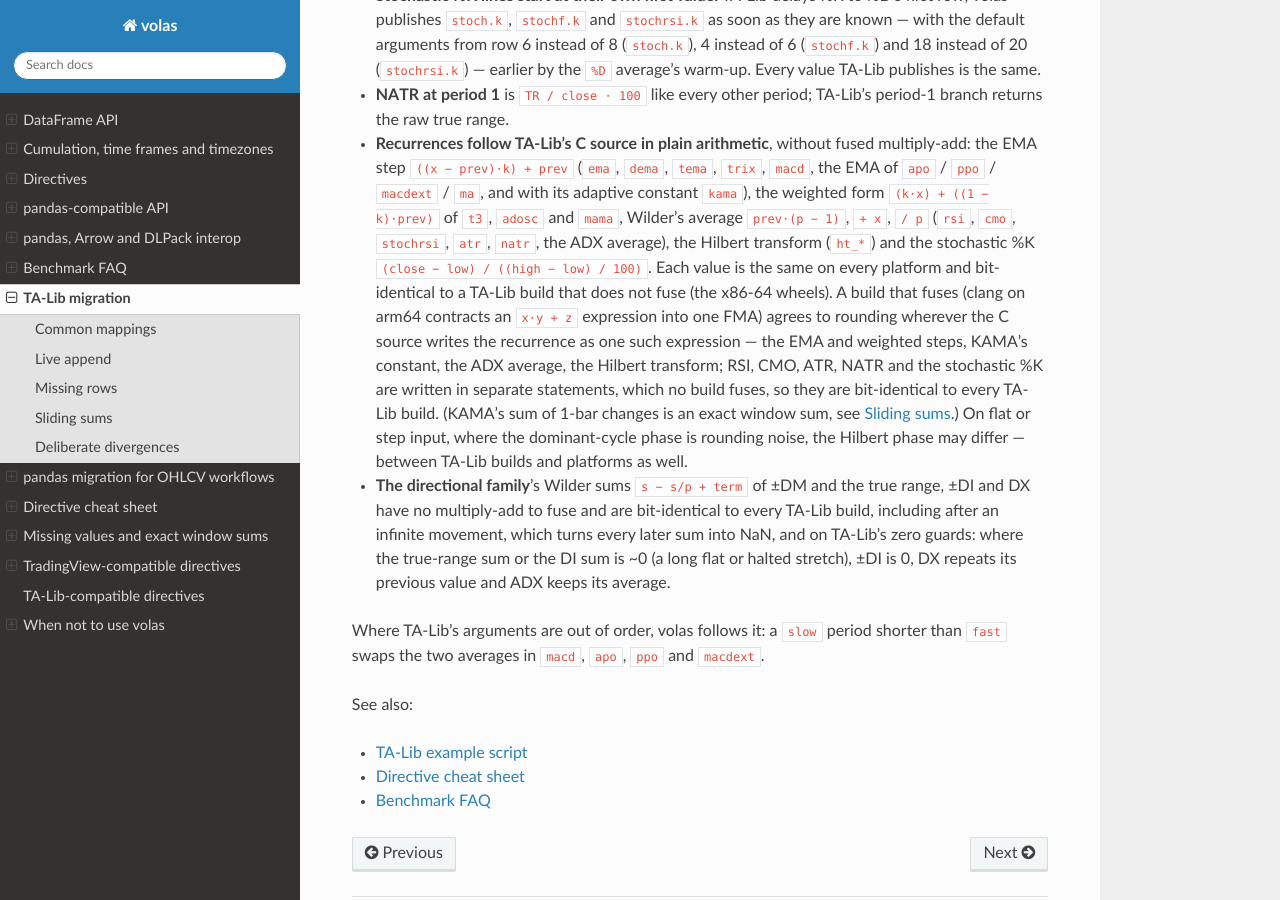
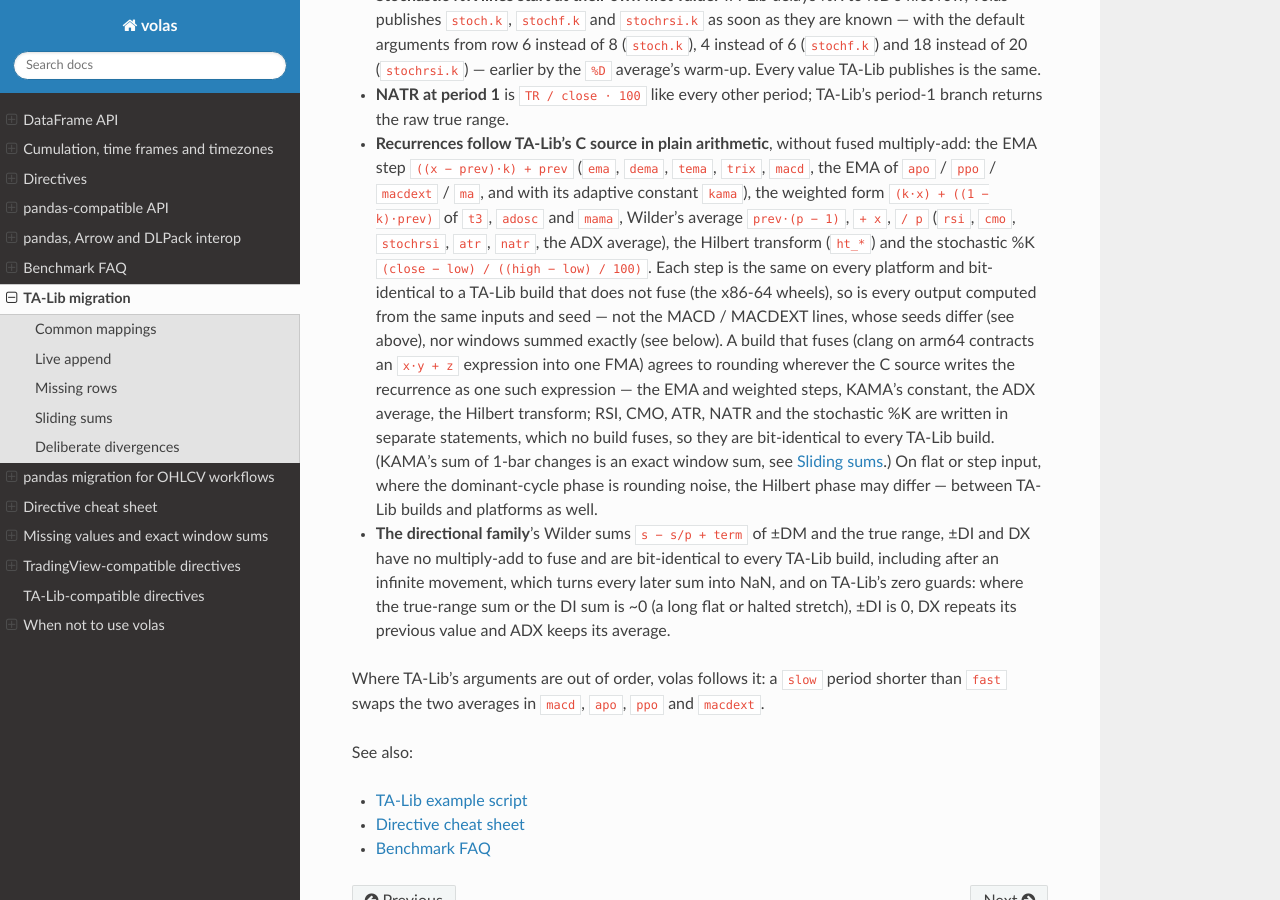
Before and after one commit to kaelzhang/volas, a Sphinx documentation site: the page built from docs/migration-talib.md, in a window 1280 px wide and 900 px high, scrolled down 2667 px. Built offline with Sphinx 7.4.7 and the Read the Docs theme 3.1.0, drawn with Linux system fonts in a browser that asks for light colours.

Commit message:
docs: the TA-Lib bit-identity claim covers the steps, not MACD's differently seeded lines

```diff
--- a/docs/migration-talib.md
+++ b/docs/migration-talib.md
@@ -128,8 +128,10 @@ it, the departure is deliberate and listed here.
   `kama`), the weighted form `(k·x) + ((1 − k)·prev)` of `t3`, `adosc` and `mama`,
   Wilder's average `prev·(p − 1)`, `+ x`, `/ p` (`rsi`, `cmo`, `stochrsi`, `atr`, `natr`,
   the ADX average), the Hilbert transform (`ht_*`) and the stochastic %K
-  `(close − low) / ((high − low) / 100)`. Each value is the same on every platform and
-  bit-identical to a TA-Lib build that does not fuse (the x86-64 wheels). A build that
+  `(close − low) / ((high − low) / 100)`. Each step is the same on every platform and
+  bit-identical to a TA-Lib build that does not fuse (the x86-64 wheels), so is every
+  output computed from the same inputs and seed — not the MACD / MACDEXT lines, whose
+  seeds differ (see above), nor windows summed exactly (see below). A build that
   fuses (clang on arm64 contracts an `x·y + z` expression into one FMA) agrees to
   rounding wherever the C source writes the recurrence as one such expression — the EMA
   and weighted steps, KAMA's constant, the ADX average, the Hilbert transform; RSI, CMO,
```
